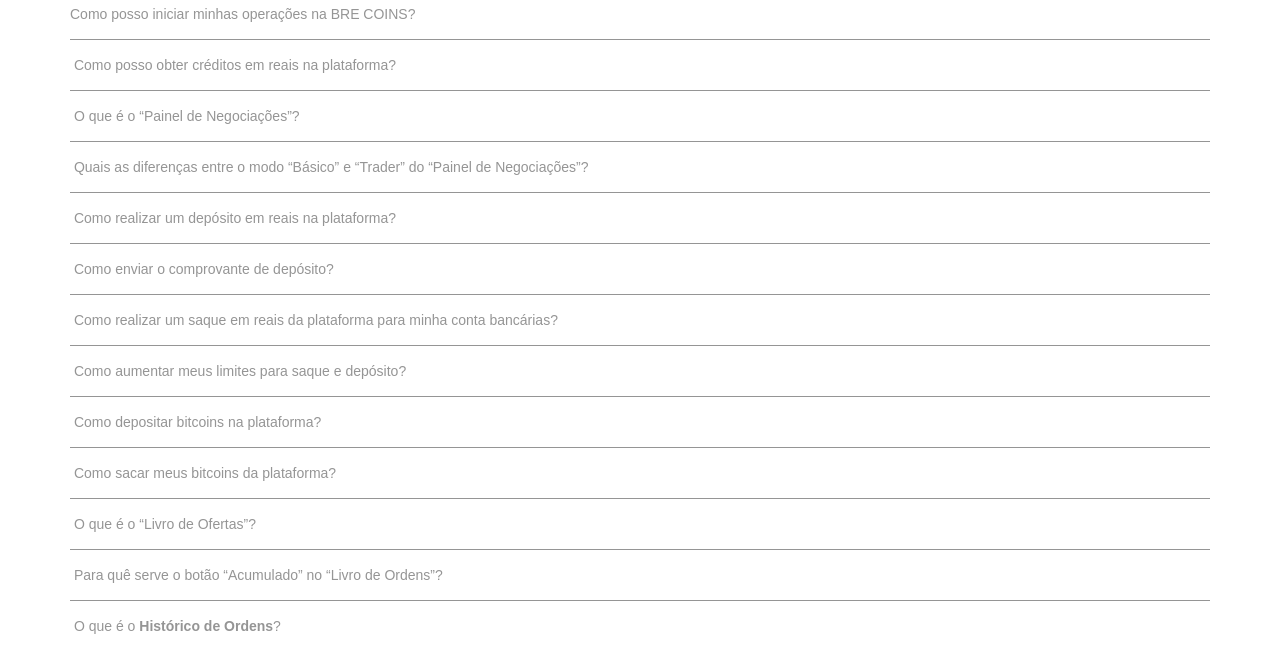
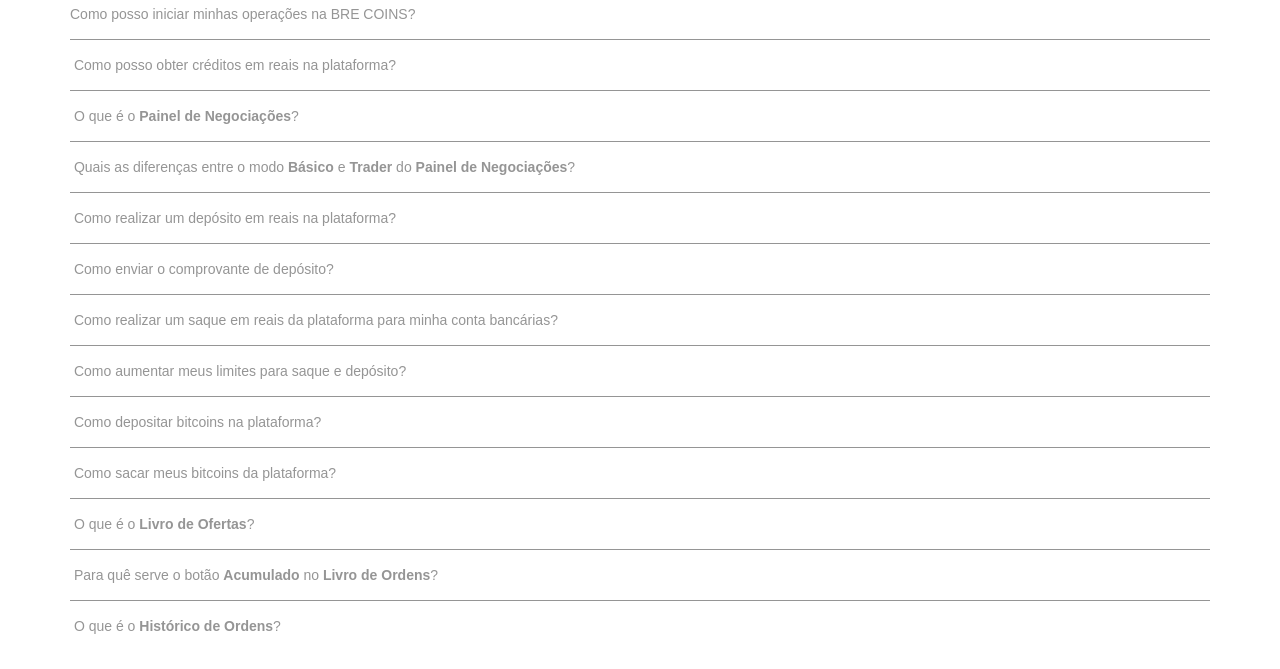
Before and after one commit to digitalbre/brecoins.github.io, a Jekyll site: the page built from faq.md, in a window 1280 px wide and 900 px high, scrolled down 2694 px. Shown: the part 152-821 px from the top of the window. Built offline with Jekyll 4.4.1, drawn with Linux system fonts in a browser that asks for light colours; nearby versions of some CDN libraries; some web fonts are replaced; a script that is not in the unit is left out.

Commit message:
Update faq.md

```diff
--- a/faq.md
+++ b/faq.md
@@ -65,16 +65,16 @@ UTILIZAÇÃO DA PLATAFORMA
 *  [Como posso criar a minha conta na BRE COINS?](/faq/como-posso-criar-a-minha-conta-na-bre-coins.html "Como posso criar a minha conta na BRE COINS?"){:.cinza}
 *  [Como posso iniciar minhas operações na BRE COINS?](/faq/como-posso-iniciair-minhas-operacoes-na-bre-coins.html "Como posso iniciar minhas operações na BRE COINS?"){:.cinza}
 *  [Como posso obter créditos em reais na plataforma?](/faq/como-posso-obter-creditos-em-reais.html "Como posso obter créditos em reais na plataforma?"){:.cinza}
-*  [O que é o "Painel de Negociações"?](/faq/o-que-e-o-painel-de-negociacoes.html "O que é o Painel de Negociações?"){:.cinza}
-*  [Quais as diferenças entre o modo "Básico" e "Trader" do "Painel de Negociações"?](/faq/diferencas-entre-modo-basico-e-trader.html "Quais as diferenças entre o modo Básico e Trader do Painel de Negociações?"){:.cinza}
+*  [O que é o **Painel de Negociações**?](/faq/o-que-e-o-painel-de-negociacoes.html "O que é o Painel de Negociações?"){:.cinza}
+*  [Quais as diferenças entre o modo **Básico** e **Trader** do **Painel de Negociações**?](/faq/diferencas-entre-modo-basico-e-trader.html "Quais as diferenças entre o modo Básico e Trader do Painel de Negociações?"){:.cinza}
 *  [Como realizar um depósito em reais na plataforma?](/faq/como-realizar-um-deposito-em-reais.html "Como realizar um depósito em reais na plataforma?"){:.cinza}
 *  [Como enviar o comprovante de depósito?](/faq/como-enviar-o-comprovante-de-deposito.html "Como enviar o comprovante de depósito?"){:.cinza}
 *  [Como realizar um saque em reais da plataforma para minha conta bancárias?](/faq/como-realizar-um-saque-para-minha-conta-bancaria.html "Como realizar um saque em reais da plataforma para minha conta bancária?"){:.cinza}
 *  [Como aumentar meus limites para saque e depósito?](/faq/como-aumentar-meus-limites-para-saque-e-deposito.html "Como aumentar meeus limites para saque e depósito?"){:.cinza}
 *  [Como depositar bitcoins na plataforma?](/faq/como-depositar-bitcoins-na-plataforma.html "Como depositar bitcoins na plataforma?"){:.cinza}
 *  [Como sacar meus bitcoins da plataforma?](/faq/como-sacar-meus-bitcoins-da-plataforma.html "Como sacar meus bitcoins da plataforma?"){:.cinza}
-*  [O que é o "Livro de Ofertas"?](/faq/o-que-e-o-livro-de-ofertas.html "O que é o Livro de Ofertas?"){:.cinza}
-*  [Para quê serve o botão "Acumulado" no "Livro de Ordens"?](/faq/para-que-serve-o-botao-acumulado.html "Para quê serve o botão Acumulado no Licro de Ordens?"){:.cinza}
+*  [O que é o **Livro de Ofertas**?](/faq/o-que-e-o-livro-de-ofertas.html "O que é o Livro de Ofertas?"){:.cinza}
+*  [Para quê serve o botão **Acumulado** no **Livro de Ordens**?](/faq/para-que-serve-o-botao-acumulado.html "Para quê serve o botão Acumulado no Licro de Ordens?"){:.cinza}
 *  [O que é o **Histórico de Ordens**?](/faq/o-que-e-o-historico-de-ordens.html "O que é o Histórico de Ordens?"){:.cinza}
 
 
```
